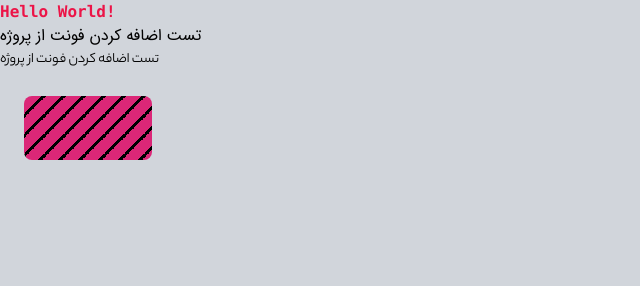
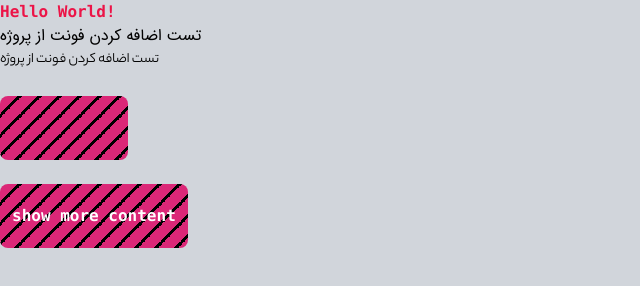
Before and after one commit to MiladRST/tailwindcss-playground, a website: page public/index.html in a window 1280 px wide. Shown: the whole page, without its empty margins (0-640 px from the left). Drawn offline with Linux system fonts and the light colour scheme.

Commit message:
[update] stripes completed

```diff
--- a/public/index.html
+++ b/public/index.html
@@ -12,9 +12,13 @@
         <h1 class="font-iransans">تست اضافه کردن فونت از پروژه</h1>
         <h1 class="font-yekan">تست اضافه کردن فونت از پروژه</h1>
         <!--  -->
-        <div class="m-6">
+        <div class="my-6">
             <div class="stripes h-16 w-32 rounded-lg bg-pink-600"></div>
         </div>
+
+        <button class="stripes h-16 p-3 rounded-lg bg-pink-600 text-white">
+           <span class="font-bold">show more content</span>
+        </button>
     </div>
 
 
--- a/src/css/index.css
+++ b/src/css/index.css
@@ -21,9 +21,34 @@
 use @layer directive to tell tailwind wich "bucket" a set of custom styles belong to.
 Valid layers are 'base', 'components', and 'utilities'
 */
+@layer base {
+    @keyframes slide {
+        from {
+            transform: translateX(0)
+        }
+        to {
+            transform: translateX(20px);
+        }
+    }
+}
+
 @layer components {
-    .stripes {
+    .stripes{
+        position: relative;
+        overflow: hidden;
+        isolation: isolate;
+    }
+
+    .stripes::before {
+        position: absolute;
+        z-index: -1;
+        top: 0;
+        right: 0;
+        height: 100%;
+        width: calc(100% + 20px);
+        content: "";
         background-image: linear-gradient( -45deg,black 5%, transparent 5% 45%,black 45% 55%, transparent 55% 95%, black 95% 100%);
         background-size: 20px 20px;
+        animation: slide 1s infinite linear;
     }
 }
```
Also changed, not shown: public/css/index.css.
